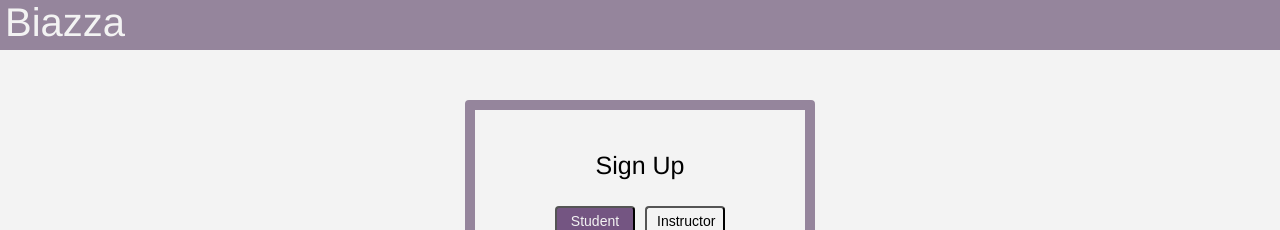
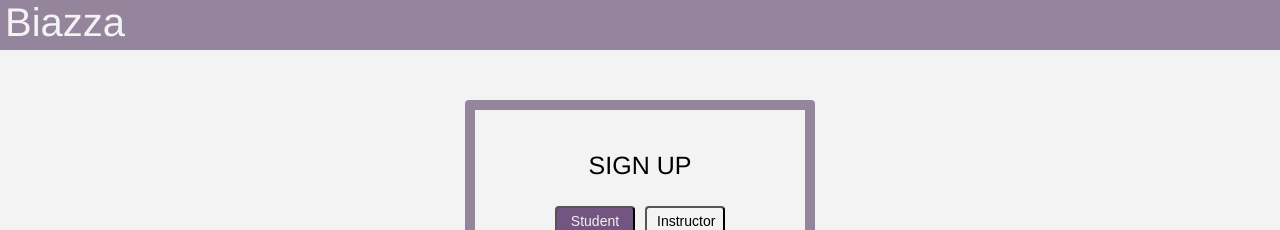
Before and after one commit to software-assignments-spring2021/spring-2020-basic-thunder, a React (Create React App) app in the folder front-end/: page /sign-up in a window 1280 px wide. Shown: the top 230 px of the page. Built offline with nearby package versions, Linux system fonts and the light colour scheme.

Commit message:
change sign up to uppercase

```diff
--- a/front-end/src/register_view.js
+++ b/front-end/src/register_view.js
@@ -12,7 +12,7 @@ const RegisterView = function() {
 
             <div id="main">
                 <div id="register">
-                    <h2>Sign Up</h2>
+                    <h2>SIGN UP</h2>
                     <SignUpForm/>
                 </div>
             </div>
```
